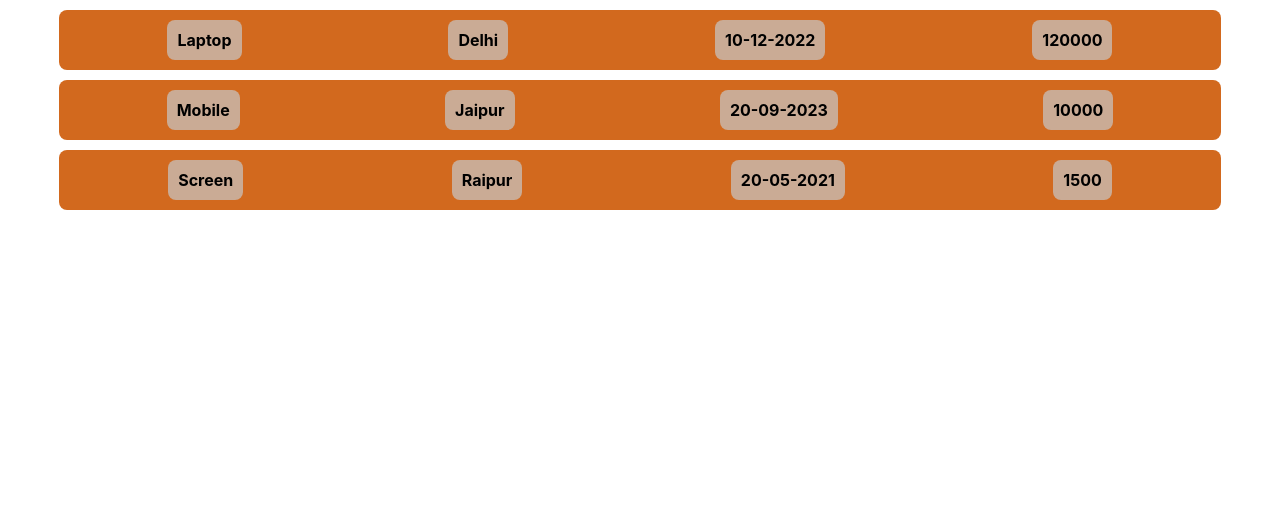
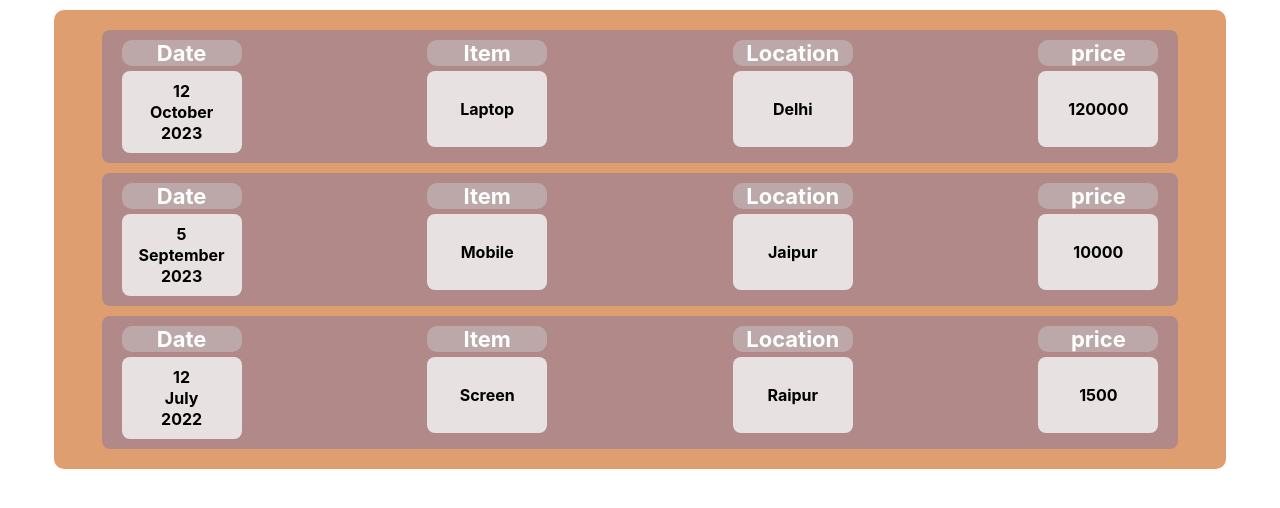
Before and after one commit to YAMITRAO/practicingProject, a React (Create React App) app: page / in a window 1280 px wide. Shown: the top 508 px of the page. Built offline with nearby package versions, Linux system fonts and the light colour scheme.

Commit message:
ExpenseDate and ExpenseDetails function created

```diff
--- a/src/App.css
+++ b/src/App.css
@@ -0,0 +1,7 @@
+.mainContainer{
+    background-color: rgba(210,117,51,0.7);
+    width: 90vw;
+    margin: 10px auto;
+    padding: 10px;
+    border-radius: 10px;
+}
--- a/src/App.js
+++ b/src/App.js
@@ -1,17 +1,21 @@
 import './App.css';
-import ExpenseItem from './component/ExpenseItem/ExpenseItem';
+import Expense from './component/ExpenseItem/Expense';
+
 
 function App() {
  let data = [
-    {itemName:"Laptop", LocationOfExpenditure:"Delhi", itemDate:"10-12-2022", itemRate:120000},
-    {itemName:"Mobile", LocationOfExpenditure:"Jaipur", itemDate:"20-09-2023", itemRate:10000},
-    {itemName:"Screen", LocationOfExpenditure:"Raipur", itemDate:"20-05-2021", itemRate:1500}
+    {itemName:"Laptop", LocationOfExpenditure:"Delhi", itemDate:new Date("10-12-2023"), itemRate:120000},
+    {itemName:"Mobile", LocationOfExpenditure:"Jaipur", itemDate:new Date("09-05-2023"), itemRate:10000},
+    {itemName:"Screen", LocationOfExpenditure:"Raipur", itemDate:new Date("07-12-2022"), itemRate:1500}
   ]
 
   return (
-    data.map( (data ) => {
-      return (<ExpenseItem itemName={data.itemName} itemDesc ={data.LocationOfExpenditure} itemDate = {data.itemDate} itemRate = {data.itemRate} />)
-    })
+    <div className='mainContainer'>
+    { data.map( (data ) => {
+      return (<Expense itemName={data.itemName} itemDesc ={data.LocationOfExpenditure} itemDate = {data.itemDate} itemRate = {data.itemRate} />)
+    })}
+    </div>
+
 
   );
 
--- /dev/null
+++ b/src/component/ExpenseItem/Expense.css
@@ -0,0 +1,11 @@
+.expense-item{
+    display: flex;
+    flex-direction: row;
+    width:90%;
+    border-radius: 8px;
+    background-color: rgba(72, 91, 196, 0.3);
+    justify-content: space-between;
+    /* align-items: center; */
+    margin: 10px auto;
+    padding: 10px 20px;
+}
--- /dev/null
+++ b/src/component/ExpenseItem/Expense.js
@@ -0,0 +1,15 @@
+import "./Expense.css"
+import ExpenseDate from "./ExpenseDate";
+import ExpenseDetails from "./ExpenseDetails";
+
+function ExpenseItem(props){
+    return(
+       <div className="expense-item">
+        <ExpenseDate date={props.itemDate} />
+        <ExpenseDetails name={props.itemName}  location={props.itemDesc} rate={props.itemRate}/>
+       </div>
+
+    )
+}
+
+export default ExpenseItem;
--- /dev/null
+++ b/src/component/ExpenseItem/ExpenseDate.css
@@ -0,0 +1,23 @@
+.expenseDateContainer{
+    border-radius: 8px;
+    background-color: rgba(238, 235, 235, 0.9);
+    padding: 10px;
+    justify-content: center;
+    align-items: center;
+    font-weight: bold;
+    display: flex;
+    flex-direction: column;
+    justify-content: center;
+    align-items: center;
+    gap: 1px;
+    width: 100px;
+}
+.dateDes{
+    font-weight: bold;
+    color: white;
+    text-align: center;
+    font-size: 22px;
+    margin-bottom: 5px;
+    background-color: rgba(200,200,200,0.5);
+    border-radius: 10px;
+}
--- /dev/null
+++ b/src/component/ExpenseItem/ExpenseDate.js
@@ -0,0 +1,23 @@
+
+import "./ExpenseDate.css"
+
+
+function ExpenseDate(props){
+    let day = props.date.getDate();
+    let month = props.date.toLocaleString('default', { month: 'long' });
+    let year = props.date.getFullYear()
+
+
+    return(
+        <div>
+            <div className="dateDes">Date</div>
+        <div className="expenseDateContainer">
+            <div>{day}</div>
+            <div>{month}</div>
+            <div>{year}</div>
+        </div>
+        </div>
+    );
+}
+
+export default ExpenseDate;
--- /dev/null
+++ b/src/component/ExpenseItem/ExpenseDetails.css
@@ -0,0 +1,24 @@
+.expense{
+    border-radius: 8px;
+    background-color: rgba(238, 235, 235, 0.9);
+    padding: 10px;
+    justify-content: center;
+    align-items: center;
+    font-weight: bold;
+   overflow: scroll;
+   width: 100px;
+   text-align: center;
+   height: 56px;
+   display: flex;
+   justify-content: center;
+}
+
+.itemDes{
+    font-weight: bold;
+    color: white;
+    text-align: center;
+    font-size: 22px;
+    margin-bottom: 5px;
+    background-color: rgba(200,200,200,0.5);
+    border-radius: 10px;
+}
--- /dev/null
+++ b/src/component/ExpenseItem/ExpenseDetails.js
@@ -0,0 +1,28 @@
+import "./ExpenseDetails.css";
+
+
+function ExpenseDetails(props){
+
+    return(
+        <>
+        <div>
+            <div className="itemDes">Item</div>
+         <div className="expense">{props.name}</div>
+        </div>
+        <div>
+        <div className="itemDes">Location</div>
+        <div className="expense">{props.location}</div>
+        </div>
+
+        <div>
+        <div className="itemDes">price</div>
+        <div className="expense">{props.rate}</div>
+        </div>
+
+
+        </>
+
+    )
+}
+
+export default ExpenseDetails;
--- a/src/component/ExpenseItem/ExpenseItem.css
+++ /dev/null
@@ -1,25 +0,0 @@
-.expenseContainer{
-    display: flex;
-    flex-direction: row;
-    width:90%;
-    border-radius: 8px;
-    background-color: chocolate;
-    justify-content: space-around;
-    margin: 10px auto;
-    padding: 10px 5px;
-}
-
-.expense{
-    border-radius: 8px;
-    background-color: rgba(200,200,200, 0.7);
-    padding: 10px;
-    justify-content: center;
-    align-items: center;
-    font-weight: bold;
-}
-
-/* .descri{
-    color:rgba(10,130,140,0.8);
-    font-weight: lighter;
-    align-self: center;
-} */
--- a/src/component/ExpenseItem/ExpenseItem.js
+++ /dev/null
@@ -1,15 +0,0 @@
-import "./ExpenseItem.css"
-
-function ExpenseItem(props){
-    return(
-       <div className="expenseContainer">
-        <div className="expenseName expense">{props.itemName}</div>
-        <div className="descri expense">{props.itemDesc}</div>
-        <div className="expenseDate expense">{props.itemDate}</div>
-        <div className="expenseRate expense">{props.itemRate}</div>
-       </div>
-
-    )
-}
-
-export default ExpenseItem;
```
